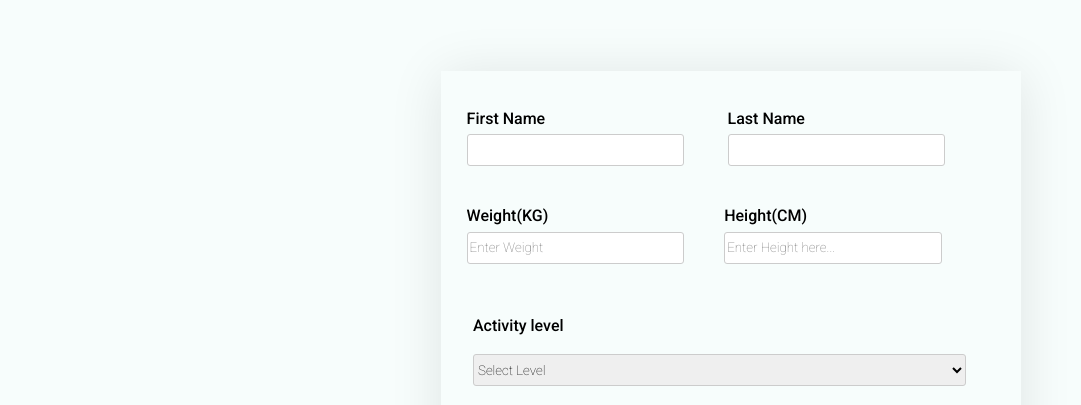
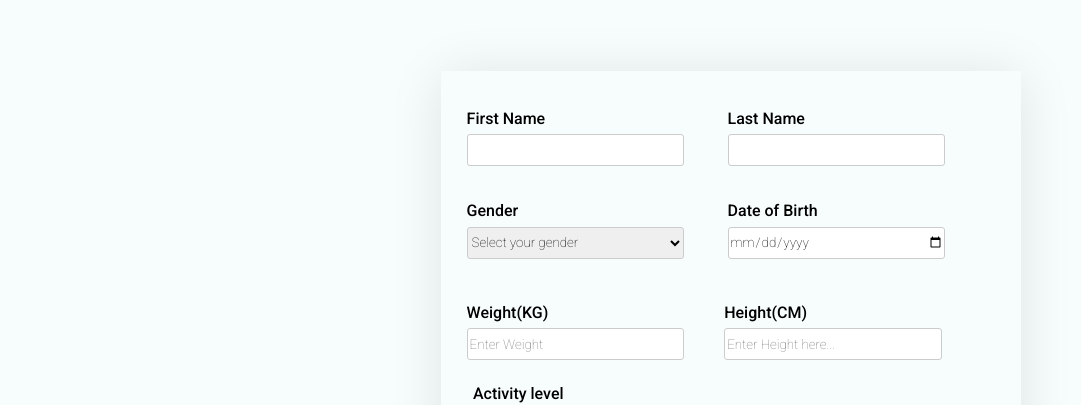
Before and after one commit to chuma-beep/altschool-webdevelopment-training, a plain HTML site: page index.html in a window 1280 px wide. Shown: the top 405 px of the page, 199-1280 px from the left. Drawn offline with Linux system fonts and the light colour scheme.

Commit message:
made proper chnages finally good to go

```diff
--- a/index.html
+++ b/index.html
@@ -35,6 +35,7 @@
     <div id="form-box">
         <form action="/submit_application" method="post">
 
+
         <div id="fname">
           <label id="label" for="fname">First Name</label><br>
           <input type="text"  class="input" name="fname" required>
@@ -43,7 +44,25 @@
           <label id="label"  for="lname">Last Name</label><br>
           <input type="text"  class="input"  name="lname" >
          </div>
+<!--gender-->
+         <div id="gender">
+          <label id="label"  for="gender">Gender</label><br>
+          <select  name="gender" class="input" required>
+            <option id="option" value="" disabled selected>Select your gender</option>
+            <option  id="option" value="male">Male</option>
+            <option id="option" value="female">Female</option>
+            <option id="option" value="other">Other</option>
+          </select>
+         </div>
 
+
+<!--date of birth-->
+<div id="dob">
+  <section>
+     <label id="label"  for="dob">Date of Birth</label><br>
+     <input type="date"  class="input" name="dob" required>
+       </section>
+     </div>
 
           <!-- Weight Input -->
       <div id="weight" >
```
